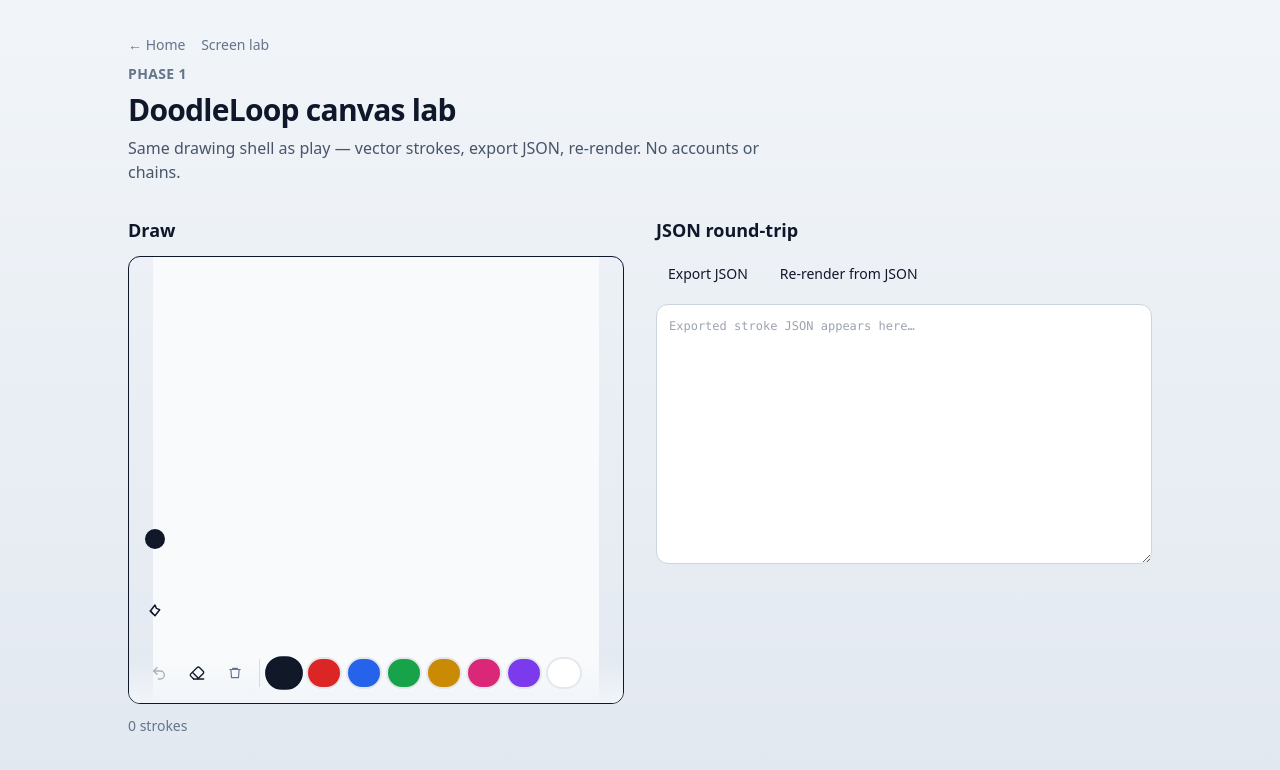
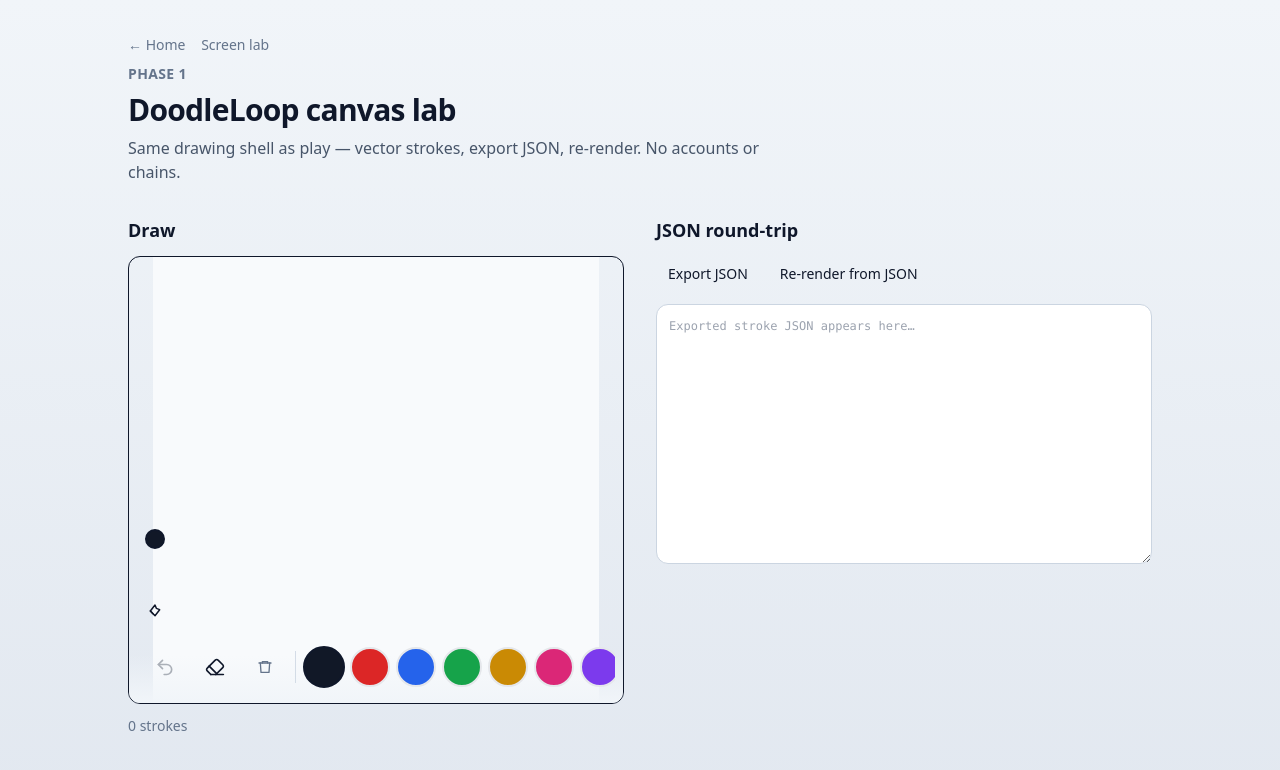
Before and after one commit to juanroddotdev/drawing-game, a Nuxt app: page /lab in a window 1280 px wide. Shown: the top 770 px of the page. Built offline with nearby package versions, Linux system fonts and the light colour scheme; a web font is replaced by a local one.

Commit message:
Revert "Tighten the canvas dock so all colors fit without scrolling."
This reverts commit 603823ac6e6fc2f74901152243c1d2a0ed854f92.

```diff
--- a/app/components/canvas/DrawingCanvas.vue
+++ b/app/components/canvas/DrawingCanvas.vue
@@ -356,17 +356,17 @@ defineExpose({ clear, undo, canUndo, syncCanvasSize })
         </div>
       </div>
 
-      <!-- Bottom thumb dock: compact tools · flexible swatches (no scroll) -->
+      <!-- Bottom thumb dock: Undo · Eraser · Clear · swatches -->
       <div
         class="pointer-events-none absolute inset-x-0 bottom-0 z-20 bg-gradient-to-t from-[var(--paper-deep)]/80 via-transparent to-transparent px-2 pb-[max(0.5rem,env(safe-area-inset-bottom))] pt-8"
       >
         <div
-          class="dock-sketch pointer-events-auto flex w-full items-center gap-1 p-1"
+          class="dock-sketch pointer-events-auto flex w-full items-center gap-1.5 overflow-x-auto p-1.5"
+          style="-webkit-overflow-scrolling: touch"
         >
-          <div class="flex shrink-0 items-center gap-0.5">
           <button
             type="button"
-              class="flex h-9 w-9 items-center justify-center rounded-lg text-slate-800 disabled:opacity-35"
+            class="flex h-11 w-11 shrink-0 items-center justify-center rounded-xl text-slate-800 disabled:opacity-35"
             :disabled="disabled || !canUndo"
             aria-label="Undo last stroke"
             title="Undo"
@@ -375,7 +375,7 @@ defineExpose({ clear, undo, canUndo, syncCanvasSize })
           >
             <svg
               viewBox="0 0 24 24"
-                class="h-4 w-4"
+              class="h-5 w-5"
               fill="none"
               stroke="currentColor"
               stroke-width="2"
@@ -389,7 +389,7 @@ defineExpose({ clear, undo, canUndo, syncCanvasSize })
           </button>
           <button
             type="button"
-              class="flex h-9 w-9 items-center justify-center rounded-lg"
+            class="flex h-11 w-11 shrink-0 items-center justify-center rounded-xl"
             :class="tool === 'eraser'
               ? 'bg-[var(--ink)] text-white'
               : 'text-[var(--ink)]'"
@@ -401,7 +401,7 @@ defineExpose({ clear, undo, canUndo, syncCanvasSize })
           >
             <svg
               viewBox="0 0 24 24"
-                class="h-4 w-4"
+              class="h-5 w-5"
               fill="none"
               stroke="currentColor"
               stroke-width="2"
@@ -417,7 +417,7 @@ defineExpose({ clear, undo, canUndo, syncCanvasSize })
           <button
             ref="clearBtnRef"
             type="button"
-              class="flex h-9 w-9 items-center justify-center rounded-lg text-slate-500"
+            class="flex h-11 w-11 shrink-0 items-center justify-center rounded-xl text-slate-500"
             :disabled="disabled"
             aria-label="Clear drawing"
             title="Clear"
@@ -426,7 +426,7 @@ defineExpose({ clear, undo, canUndo, syncCanvasSize })
           >
             <svg
               viewBox="0 0 24 24"
-                class="h-3.5 w-3.5"
+              class="h-4 w-4"
               fill="none"
               stroke="currentColor"
               stroke-width="2"
@@ -439,19 +439,15 @@ defineExpose({ clear, undo, canUndo, syncCanvasSize })
               <path d="m19 6-1 14H6L5 6" />
             </svg>
           </button>
-          </div>
-
           <div
-            class="mx-0.5 h-7 w-px shrink-0 bg-slate-300/80"
+            class="mx-0.5 h-8 w-px shrink-0 bg-slate-300/80"
             aria-hidden="true"
           />
-
-          <div class="flex min-w-0 flex-1 items-center gap-1">
           <button
             v-for="c in colors"
             :key="c"
             type="button"
-              class="aspect-square h-8 min-w-0 flex-1 max-w-9 rounded-full border-2 transition"
+            class="h-10 w-10 shrink-0 rounded-full border-2 transition"
             :class="color === c && tool === 'pen'
               ? 'border-[var(--ink)] scale-105 shadow-block'
               : 'border-[var(--ink)]/30'"
@@ -465,5 +461,4 @@ defineExpose({ clear, undo, canUndo, syncCanvasSize })
       </div>
     </div>
   </div>
-  </div>
 </template>
```
Lines whose indentation alone changed are shown as unchanged.
